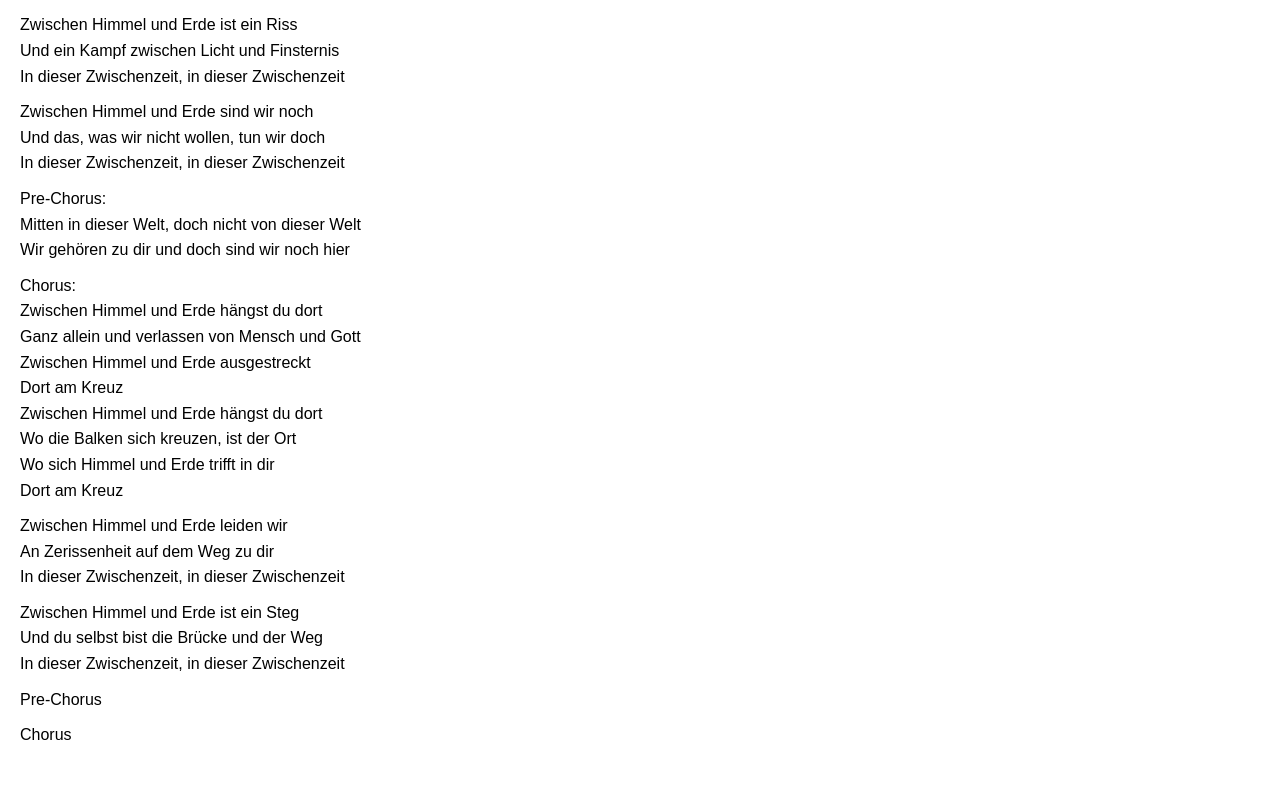
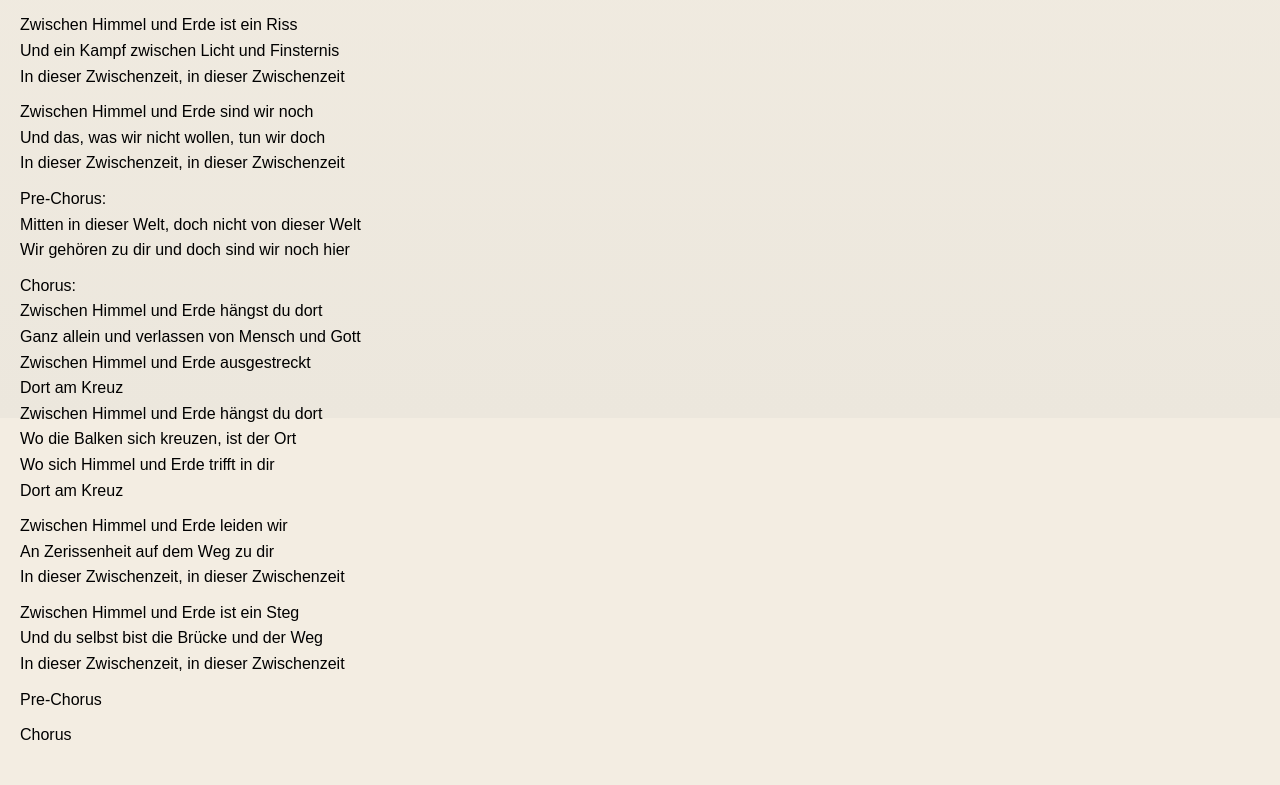
Before and after one commit to Shyru/Lyrics, a website: page lyrics.html in a window 1280 px wide. Shown: the part 382-1167 px from the top of the page. Drawn offline with Linux system fonts and the light colour scheme.

Commit message:
fix: improve safari viewport background behavior

```diff
--- a/lyrics.html
+++ b/lyrics.html
@@ -3,15 +3,44 @@
 <head>
     <meta charset="UTF-8">
     <meta name="viewport" content="width=device-width, initial-scale=1.0">
+    <meta name="theme-color" content="#ece7dd" id="theme-color-meta">
     <title>Liedtexte Karfreitag</title>
     <link rel="stylesheet" href="https://cdnjs.cloudflare.com/ajax/libs/font-awesome/6.0.0-beta3/css/all.min.css">
     <style>
+        html {
+            height: 100%;
+            min-height: 100%;
+            background-color: #f3ede2;
+            color-scheme: light;
+            overscroll-behavior-y: none;
+        }
+
+        html.dark-mode {
+            background-color: #15171c;
+            color-scheme: dark;
+        }
+
         body {
             font-family: Arial, sans-serif;
             margin: 0;
             padding: 0;
             line-height: 1.6;
+            background: transparent;
             transition: background-color 0.3s, color 0.3s;
+            min-height: 100%;
+            overscroll-behavior-y: none;
+            isolation: isolate;
+        }
+
+        body::after {
+            content: "";
+            position: fixed;
+            inset: 0;
+            z-index: -2;
+            pointer-events: none;
+            background:
+                radial-gradient(circle at top, rgba(255, 248, 236, 0.95), rgba(255, 248, 236, 0) 34%),
+                linear-gradient(180deg, #f3ede2 0%, #ece7dd 100%);
         }
 
         section {
@@ -457,9 +486,12 @@
 
     <script>
         const prefersDarkMode = window.matchMedia('(prefers-color-scheme: dark)');
+        const themeColorMeta = document.getElementById('theme-color-meta');
 
         function applyDarkModePreference(isDarkMode) {
+            document.documentElement.classList.toggle('dark-mode', isDarkMode);
             document.body.classList.toggle('dark-mode', isDarkMode);
+            themeColorMeta.setAttribute('content', isDarkMode ? '#15171c' : '#f3ede2');
         }
 
         applyDarkModePreference(prefersDarkMode.matches);
```
Also changed, not shown: lyrics.template.html (+32 -0 lines), public/index.html (+36 -4 lines).
